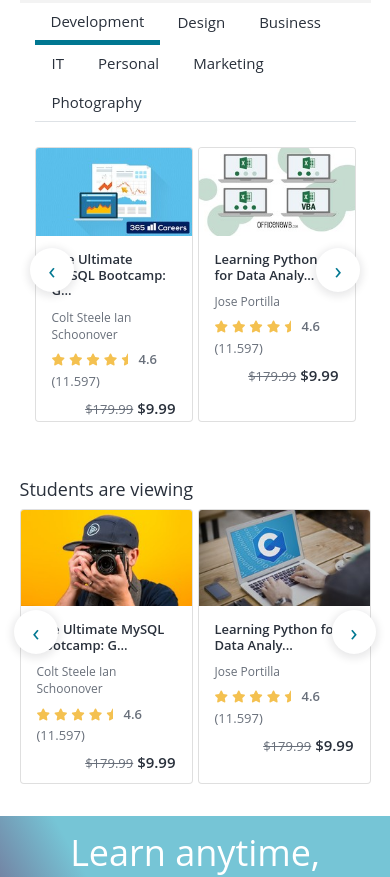
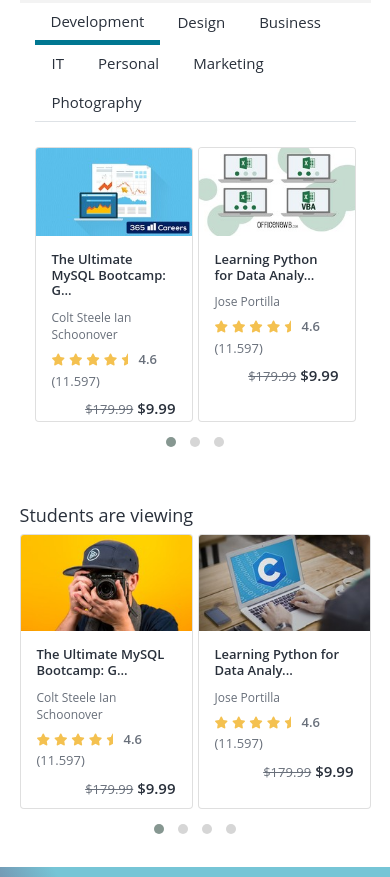
Before and after one commit to phidabezt/UdemyClone, a plain HTML site: page index.html in a window 390 px wide. Shown: the part 762-1639 px from the top of the page. Drawn offline with nearby package versions, Linux system fonts and the light colour scheme.

Commit message:
more responsive

```diff
--- a/index.html
+++ b/index.html
@@ -5,7 +5,7 @@
     <meta charset="UTF-8">
     <meta http-equiv="X-UA-Compatible" content="IE=edge">
     <meta name="viewport" content="width=device-width, initial-scale=1.0">
-    <title>Document</title>
+    <title>UDEMY CLONE</title>
 
     <!-- BS4 CSS -->
     <link rel="stylesheet" href="https://cdn.jsdelivr.net/npm/bootstrap@4.5.3/dist/css/bootstrap.min.css"
@@ -31,21 +31,19 @@
     <header>
         <nav class="myNavBar navbar navbar-expand-md navbar-light">
             <div class="col-3 col-sm-2 d-md-none">
-                <button class="navbar-toggler" type="button" data-toggle="collapse" data-target="#movieNavBar"
+                <button class="navbar-toggler" type="button" data-toggle="collapse" data-target="#udemyNavBar"
                     aria-controls="navbarSupportedContent" aria-expanded="false" aria-label="Toggle navigation">
                     <span class="navbar-toggler-icon">
                     </span>
                 </button>
-                <div class="collapse navbar-collapse" id="movieNavBar">
+                <div class="collapse navbar-collapse" id="udemyNavBar">
                     <ul class="navbar-nav ml-auto">
+                        <!-- ADD CONTENT HERE -->
                         <li class="nav-item active line">
                             <a class="nav-link" href="#">HOME</a>
                         </li>
                         <li class="nav-item line">
                             <a class="nav-link" href="#">WHAT'S ON</a>
-                        </li>
-                        <li class="nav-item line">
-                            <a class="nav-link" href="#">SHORTCODES</a>
                         </li>
                         <li class="nav-item line">
                             <a class="nav-link" href="#">NEWS</a>
@@ -104,7 +102,6 @@
                     </ul>
                 </div>
             </div>
-
         </nav>
     </header>
 
@@ -1793,7 +1790,9 @@
             responsive: {
                 0: {
                     items: 2,
-                    margin: 5
+                    margin: 5,
+                    nav: false,
+                    dots: true
                 },
                 600: {
                     items: 3,
@@ -1818,7 +1817,9 @@
             responsive: {
                 0: {
                     items: 2,
-                    margin: 5
+                    margin: 5,
+                    nav: false,
+                    dots: true
                 },
                 600: {
                     items: 3,
@@ -1846,7 +1847,9 @@
             dots: false,
             responsive: {
                 0: {
-                    items: 1
+                    items: 1,
+                    nav: false,
+                    dots: true
                 },
                 900: {
                     items: 2
--- a/sass/Base/_customize.scss
+++ b/sass/Base/_customize.scss
@@ -40,4 +40,12 @@
             }
         }
     }
+
+    .owl-dots {
+        button {
+            &:focus {
+                outline: none!important;
+            }
+        }
+    }
 }
--- a/sass/Components/_cover.scss
+++ b/sass/Components/_cover.scss
@@ -34,4 +34,11 @@
             max-width: 400px;
         }
     }
+
+    @include responsive("extra-small") {
+        .cover__content {
+            max-width: 300px;
+            left: 10%;
+        }
+    }
 }
--- a/sass/Helpers/_variable.scss
+++ b/sass/Helpers/_variable.scss
@@ -61,4 +61,5 @@ $breakpoints: (
     'large': 992px,
     'medium': 768px,
     'small': 576px,
+    'extra-small': 500px,
 )
--- a/sass/Layouts/_footer.scss
+++ b/sass/Layouts/_footer.scss
@@ -35,6 +35,13 @@ footer {
                 font-size: $fs-1;
             }
         }
+
+        @include responsive("extra-small") {
+            ul {
+                height: 112px;
+                margin-bottom: 20px;
+            }
+        }
     }
 
     .footer__bottom {
--- a/sass/Layouts/_header.scss
+++ b/sass/Layouts/_header.scss
@@ -152,7 +152,7 @@
 
         .myNavBar__right {
             width: 50%;
-            margin-right: 0!important;
+            margin-right: 0 !important;
             margin-left: auto;
             .navbar-nav {
                 text-align: center;
```
Also changed, not shown: css/main.css, 1 other file.
